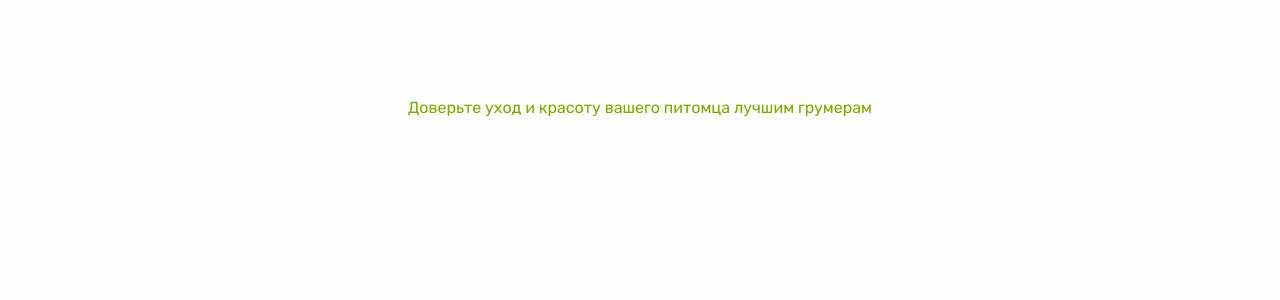
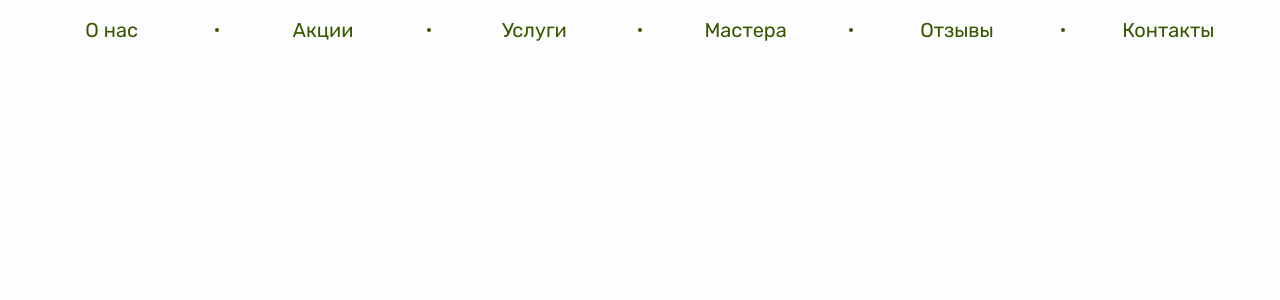
Before and after one commit to maxim-semikov/rumi, a Next.js app: page / in a window 1280 px wide. Shown: the top 300 px of the page. Built offline with nearby package versions, Linux system fonts and the light colour scheme.

Commit message:
add menu

```diff
--- a/src/app/globals.css
+++ b/src/app/globals.css
@@ -9,6 +9,6 @@
 }
 
 body {
-  color: #76AC00;
+  color: #3A5700;
   background-color: #FDFDFD;
 }
--- a/src/app/page.tsx
+++ b/src/app/page.tsx
@@ -1,7 +1,9 @@
+import Header from "@/components/Header/Header";
+
 export default function Home() {
   return (
-    <main className="flex min-h-screen flex-col items-center justify-between p-24">
-        Доверьте уход и красоту вашего питомца лучшим грумерам
-    </main>
+      <div className="flex h-screen flex-col">
+          <Header />
+      </div>
   );
 }
--- /dev/null
+++ b/src/components/Header/Header.tsx
@@ -0,0 +1,29 @@
+import {Fragment} from "react";
+import Link from "@/components/Link";
+import MobileNav from "@/components/MobileNav/MobileNav";
+import {headerNavLinks} from '@/data/headerNavLinks'
+import './headerStyles.css';
+
+const Header = () => {
+    return (
+        <header className="container flex items-center justify-center py-3">
+            <nav className="w-full flex items-center justify-between h-9">
+                {headerNavLinks
+                    .map((link, index) => (
+                        <Fragment key={link.title}>
+                            <Link
+                                href={link.href}
+                                className={'menu-item'}
+                            >
+                                {link.title}
+                            </Link>
+                            {index !== headerNavLinks.length - 1 && <div className={'menu-item-dot'}/>}
+                        </Fragment>
+                    ))}
+            </nav>
+            <MobileNav/>
+        </header>
+    )
+}
+
+export default Header
--- /dev/null
+++ b/src/components/Header/headerStyles.css
@@ -0,0 +1,11 @@
+.menu-item {
+    @apply hidden sm:block text-nowrap text-xl text-center transition-all duration-300 w-full;
+}
+
+.menu-item:hover {
+    @apply font-bold text-2xl text-rumi-light;
+}
+
+.menu-item-dot{
+    @apply hidden md:block size-1 rounded-full bg-rumi cursor-default flex-shrink-0;
+}
--- /dev/null
+++ b/src/components/Link/index.tsx
@@ -0,0 +1,21 @@
+/* eslint-disable jsx-a11y/anchor-has-content */
+import Link from 'next/link'
+import type { LinkProps } from 'next/link'
+import { AnchorHTMLAttributes } from 'react'
+
+const CustomLink = ({ href, ...rest }: LinkProps & AnchorHTMLAttributes<HTMLAnchorElement>) => {
+    const isInternalLink = href && href.startsWith('/')
+    const isAnchorLink = href && href.startsWith('#')
+
+    if (isInternalLink) {
+        return <Link href={href} {...rest} />
+    }
+
+    if (isAnchorLink) {
+        return <a href={href} {...rest} />
+    }
+
+    return <a target="_blank" rel="noopener noreferrer" href={href} {...rest} />
+}
+
+export default CustomLink
--- /dev/null
+++ b/src/components/MobileNav/MobileNav.tsx
@@ -0,0 +1,76 @@
+'use client'
+
+import { useState } from 'react'
+import {headerNavLinks} from '@/data/headerNavLinks'
+import Link from "@/components/Link";
+
+const MobileNav = () => {
+    const [navShow, setNavShow] = useState(false)
+
+    const onToggleNav = () => {
+        setNavShow((status) => {
+            if (status) {
+                document.body.style.overflow = 'auto'
+            } else {
+                document.body.style.overflow = 'hidden'
+            }
+            return !status
+        })
+    }
+
+    return (
+        <>
+            <button aria-label="Toggle Menu" onClick={onToggleNav} className="sm:hidden">
+                <svg
+                    xmlns="http://www.w3.org/2000/svg"
+                    viewBox="0 0 20 20"
+                    fill="currentColor"
+                    className="h-8 w-8 text-rumi-light "
+                >
+                    <path
+                        fillRule="evenodd"
+                        d="M3 5a1 1 0 011-1h12a1 1 0 110 2H4a1 1 0 01-1-1zM3 10a1 1 0 011-1h12a1 1 0 110 2H4a1 1 0 01-1-1zM3 15a1 1 0 011-1h12a1 1 0 110 2H4a1 1 0 01-1-1z"
+                        clipRule="evenodd"
+                    />
+                </svg>
+            </button>
+            <div
+                className={`fixed left-0 top-0 z-10 h-full w-full transform bg-rumi opacity-95 duration-300 ease-in-out ${
+                    navShow ? 'translate-x-0' : 'translate-x-full'
+                }`}
+            >
+                <div className="flex justify-end">
+                    <button className="mr-8 mt-11 h-8 w-8" aria-label="Toggle Menu" onClick={onToggleNav}>
+                        <svg
+                            xmlns="http://www.w3.org/2000/svg"
+                            viewBox="0 0 20 20"
+                            fill="currentColor"
+                            className="text-white"
+                        >
+                            <path
+                                fillRule="evenodd"
+                                d="M4.293 4.293a1 1 0 011.414 0L10 8.586l4.293-4.293a1 1 0 111.414 1.414L11.414 10l4.293 4.293a1 1 0 01-1.414 1.414L10 11.414l-4.293 4.293a1 1 0 01-1.414-1.414L8.586 10 4.293 5.707a1 1 0 010-1.414z"
+                                clipRule="evenodd"
+                            />
+                        </svg>
+                    </button>
+                </div>
+                <nav className="fixed mt-8 h-full">
+                    {headerNavLinks.map((link) => (
+                        <div key={link.title} className="px-12 py-4">
+                            <Link
+                                href={link.href}
+                                className="text-2xl font-bold tracking-widest text-gray-900 dark:text-gray-100"
+                                onClick={onToggleNav}
+                            >
+                                {link.title}
+                            </Link>
+                        </div>
+                    ))}
+                </nav>
+            </div>
+        </>
+    )
+}
+
+export default MobileNav
--- /dev/null
+++ b/src/data/headerNavLinks.ts
@@ -0,0 +1,8 @@
+export const headerNavLinks = [
+    { href: '#about', title: 'О нас' },
+    { href: '#actionы', title: 'Акции' },
+    { href: '#services', title: 'Услуги' },
+    { href: '#masrers', title: 'Мастера' },
+    { href: '#feedbacks', title: 'Отзывы' },
+    { href: '#contact', title: 'Контакты' },
+]
```
